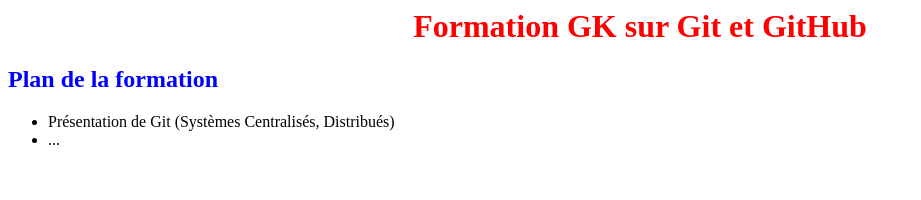
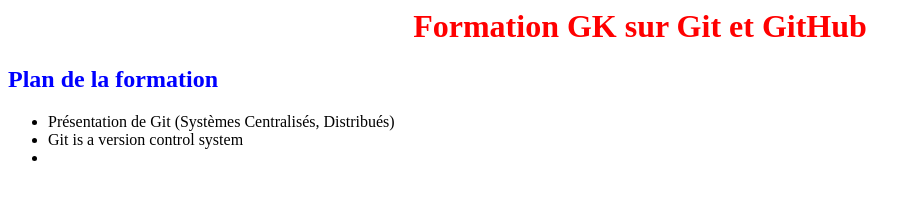
Before and after one commit to MezghichGit/teamProject, a plain HTML site: page index.html in a window 1280 px wide. Shown: the whole page, without its empty margins (0-921 px from the left). Drawn offline with Linux system fonts and the light colour scheme.

Commit message:
ajout li
what is git.

```diff
--- a/index.html
+++ b/index.html
@@ -11,7 +11,8 @@ Git-GitHub
 <h2>Plan de la formation</h2>
 <ul>
 <li>Présentation de Git (Systèmes Centralisés, Distribués)</li>
-<li>...</li>
+<li>Git is a version control system</li>
+<li></li>
 </ul>
 </body>
 </html>
```
